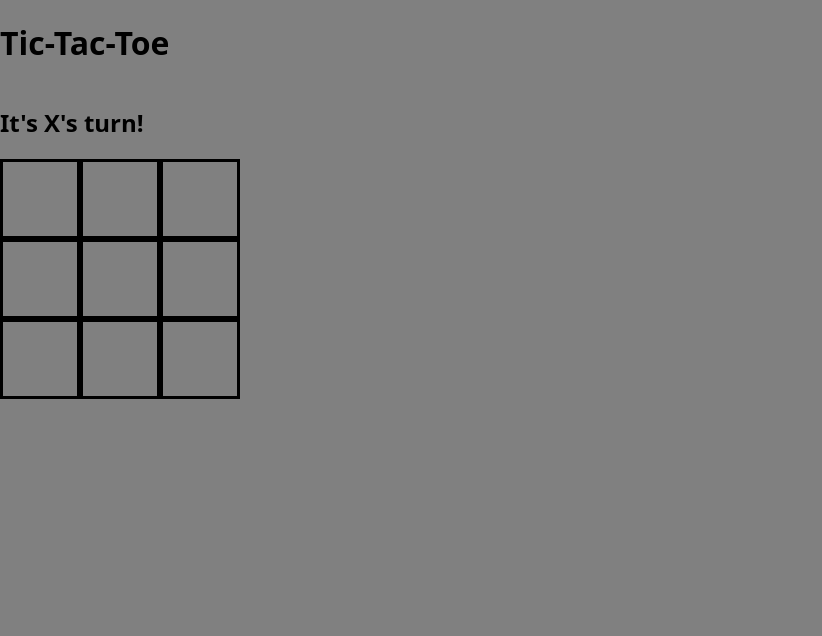
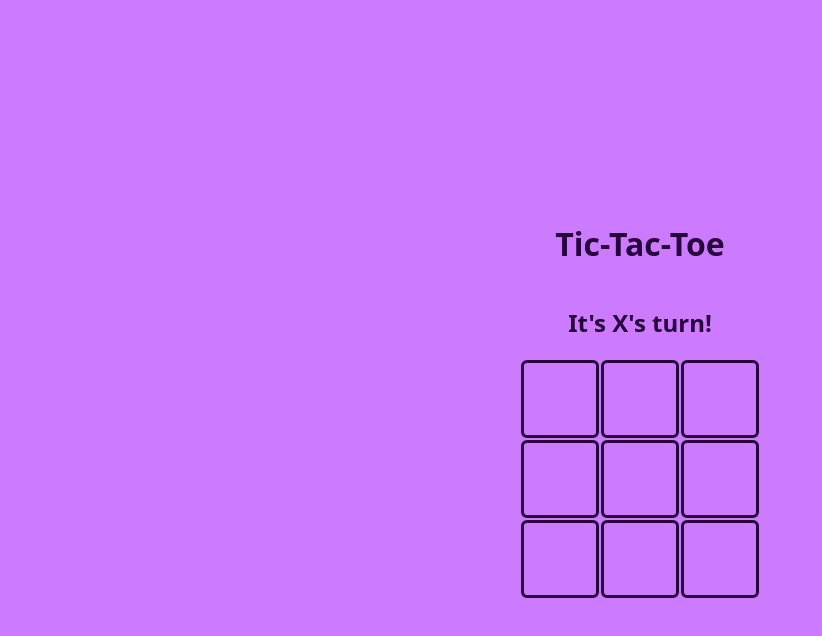
Before and after one commit to natnichols/ttt-redux, a plain HTML site: page index.html in a window 1280 px wide. Shown: the whole page, without its empty margins (0-822 px from the left). Drawn offline with Linux system fonts and the light colour scheme.

Commit message:
add basic styling

```diff
--- a/css/style.css
+++ b/css/style.css
@@ -1,5 +1,10 @@
 body {
-    background-color: gray;
+  --body-bg: rgb(204, 123, 255);
+  --text-color: rgb(38, 1, 60);
+  --borders: 3px solid rgb(38, 1, 60);
+  --player-x-color: aqua;
+  --player-y-color: lime;
+  background-color: var(--body-bg);
 	/* Use a system font, if none are available use an available sans-sarif   font */
 	font-family: system-ui, -apple-system, BlinkMacSystemFont, "Segoe UI",
 		Roboto, Oxygen-Sans, Ubuntu, Cantarell, "Helvetica Neue", sans-serif;
@@ -7,6 +12,9 @@ body {
   height: 100vh;
   display: flex;
   flex-direction: column;
+  justify-content: center;
+  align-items: center;
+  color: var(--text-color);
 }
 
 section.board {
@@ -17,8 +25,11 @@ section.board {
 }
 
 div {
-  border: 3px solid black;
+  border: var(--borders);
+  border-radius: 6px;
   font-size: 8vmin;
-  text-align: center;
-  vertical-align: middle;
+  display: flex;
+  justify-content: center;
+  align-items: center;
+  margin: 1px;
 }
```
